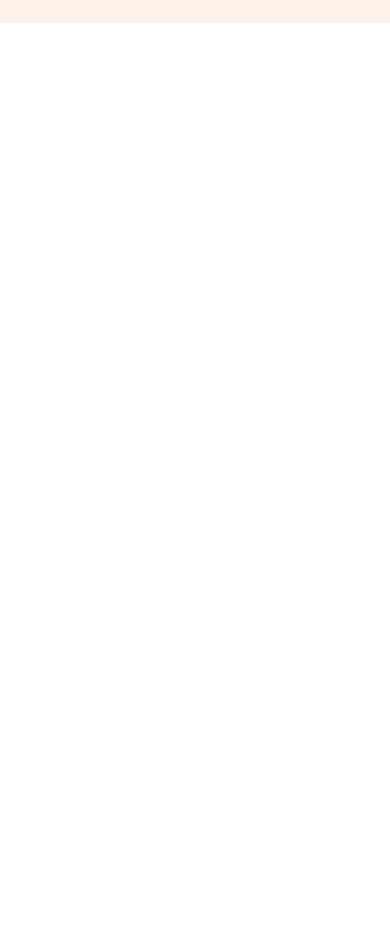
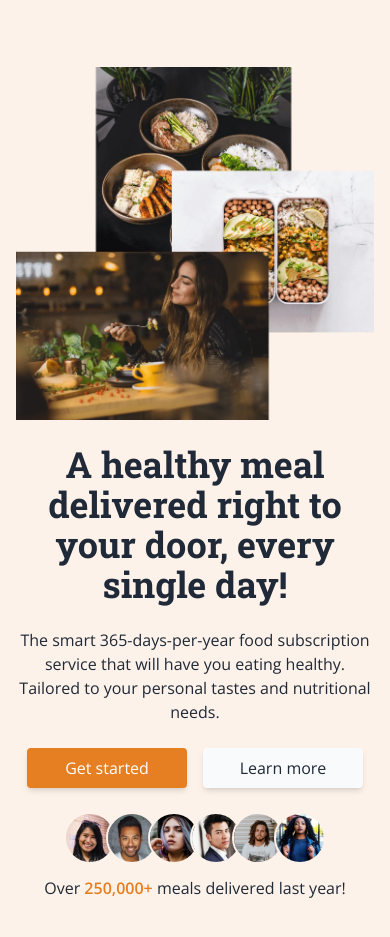
Before and after one commit to twstewart/omnifood, a website built with Vite: page index.html in a window 390 px wide. Shown: the part 57-994 px from the top of the page. Before the commit the page ends 844 px from the top, so only its background shows below. Built offline with nearby package versions, Linux system fonts and the light colour scheme.

Commit message:
Setup and styled the hero section for mobile.

```diff
--- a/assets/css/style.css
+++ b/assets/css/style.css
@@ -1,4 +1,4 @@
-@import url("https://fonts.googleapis.com/css2?family=Open+Sans:wght@400;500;600&family=Roboto+Slab:wght@300;500;700&display=swap");
+@import url("https://fonts.googleapis.com/css2?family=Open+Sans:wght@400;600&family=Roboto+Slab:wght@400;500;600;700&display=swap");
 
 @tailwind base;
 @tailwind components;
@@ -12,7 +12,7 @@
 
 @layer components {
   .btn {
-    @apply inline-flex justify-center items-center no-underline border-0 py-2 px-7 align-middle select-none rounded shadow-md font-medium text-center transition-colors duration-200 hover:shadow-lg focus:outline-none focus:ring-1 focus:ring-offset-transparent focus:ring-offset-1;
+    @apply inline-flex justify-center items-center no-underline border-0 py-2 px-7 align-middle select-none rounded shadow-md font-normal text-center transition duration-200 hover:shadow-lg focus:outline-none focus:ring-1 focus:ring-offset-transparent focus:ring-offset-1;
   }
 
   .link {
--- a/index.html
+++ b/index.html
@@ -44,7 +44,81 @@
         </nav>
       </div>
     </header>
-
+    <main>
+      <section id="hero" class="ps bg-secondary">
+        <div class="container">
+          <div class="grid grid-cols-12 gap-y-6">
+            <div class="col-span-12">
+              <div class="space-y-6 text-center">
+                <h1 class="font-display font-bold text-gray-800 text-4xl">
+                  A healthy meal delivered right to your door, every single day!
+                </h1>
+                <p class="max-w-sm mx-auto">
+                  The smart 365-days-per-year food subscription service that will have you eating healthy. Tailored to
+                  your personal tastes and nutritional needs.
+                </p>
+                <div class="flex justify-center gap-x-4">
+                  <a href="#cta" class="btn w-40 text-white bg-primary hover:bg-primary-dark">Get started</a>
+                  <a
+                    href="#how-it-works"
+                    class="btn w-40 bg-gray-50 hover:shadow-border hover:bg-secondary hover:shadow-white"
+                    >Learn more</a
+                  >
+                </div>
+                <div class="flex flex-wrap justify-center items-center gap-y-3 sm:justify-between">
+                  <div class="flex">
+                    <img
+                      class="h-13 border-2 border-secondary rounded-full -mr-2.5"
+                      src="assets/images/customers/person-1.jpg"
+                      alt="Happy customer one"
+                    />
+                    <img
+                      class="h-13 border-2 border-secondary rounded-full -mr-2.5"
+                      src="assets/images/customers/person-2.jpg"
+                      alt="Happy customer two"
+                    />
+                    <img
+                      class="h-13 border-2 border-secondary rounded-full -mr-2.5"
+                      src="assets/images/customers/person-3.jpg"
+                      alt="Happy customer three"
+                    />
+                    <img
+                      class="h-13 border-2 border-secondary rounded-full -mr-2.5"
+                      src="assets/images/customers/person-4.jpg"
+                      alt="Happy customer four"
+                    />
+                    <img
+                      class="h-13 border-2 border-secondary rounded-full -mr-2.5"
+                      src="assets/images/customers/person-5.jpg"
+                      alt="Happy customer five"
+                    />
+                    <img
+                      class="h-13 border-2 border-secondary rounded-full"
+                      src="assets/images/customers/person-6.jpg"
+                      alt="Happy customer six"
+                    />
+                  </div>
+                  <div>
+                    <p class="font-medium">
+                      Over <strong class="text-primary">250,000+</strong> meals delivered last year!
+                    </p>
+                  </div>
+                </div>
+              </div>
+            </div>
+            <div class="col-span-12 order-first">
+              <picture>
+                <source srcset="assets/images/hero/hero-bg.webp" type="image/webp" />
+                <img
+                  src="assets/images/hero/hero-bg-fallback.png"
+                  alt="Woman enjoying her food, meal prep containers, and meals presentation"
+                />
+              </picture>
+            </div>
+          </div>
+        </div>
+      </section>
+    </main>
     <script src="main.js" type="module"></script>
   </body>
 </html>
```
